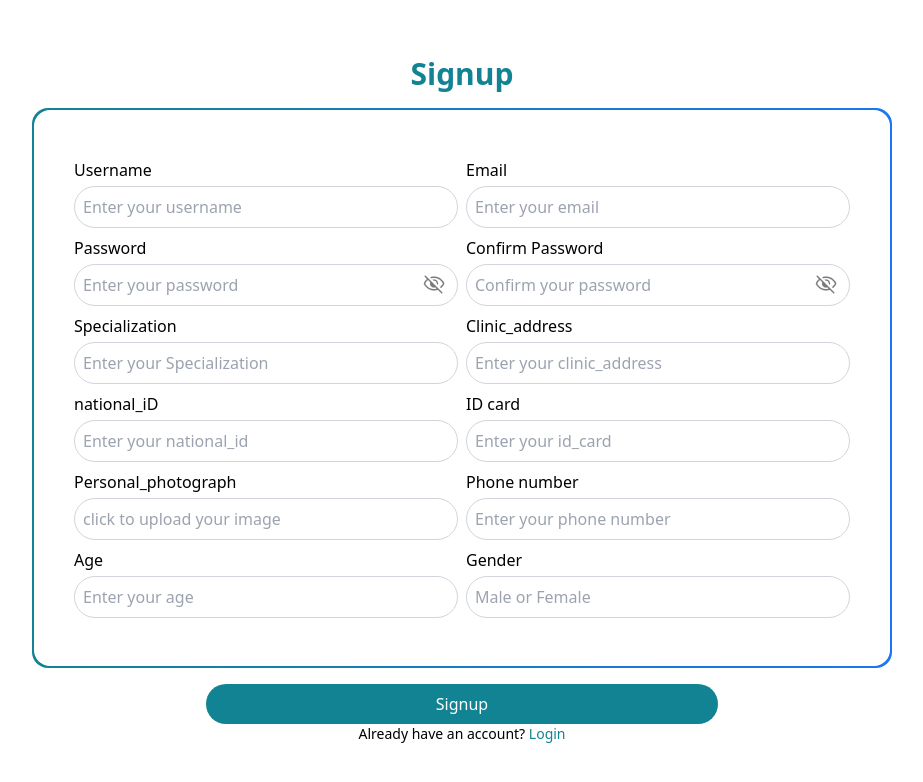
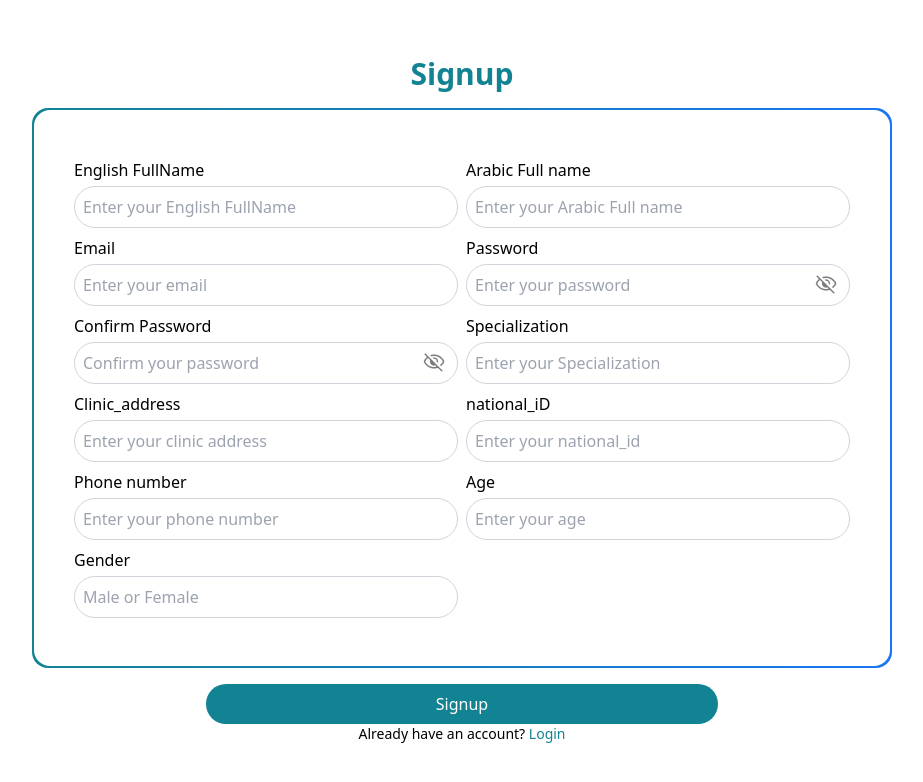
Before and after one commit to Medical-Society/Doctor-Website, a React (Vite) app: page / in a window 1280 px wide. Shown: the top 782 px of the page, without its empty margins (178-1101 px from the left). Built offline with nearby package versions, Linux system fonts and the light colour scheme.

Commit message:
removing elements not included in database

```diff
--- a/src/Pages/Signup.tsx
+++ b/src/Pages/Signup.tsx
@@ -9,7 +9,6 @@
 
 const Signup = () => {
   const [isLoading, setIsLoading] = useState(false);
-
   const [signup, setSignup] = useState<ISignupState>({
     englishFullName: "",
     arabicFullName: "",
--- a/src/data/data.ts
+++ b/src/data/data.ts
@@ -1,14 +1,23 @@
 import { FormInputProps } from "../Components/auth/FormInput";
 export const FormInputlist : FormInputProps[] = [
     {
-        label: "Username",
+        label: "English FullName",
         type: "text",
-        id: "username",
-        name: "username",
+        id: "englishFullName",
+        name: "englishFullName",
         value: "",
         onChange: () => {},
-        placeholder: "Enter your username"
+        placeholder: "Enter your English FullName"
 
+    },
+    {
+        label: "Arabic Full name",
+        type: "text",
+        id: "arabicFullName",
+        name: "arabicFullName",
+        value: "",
+        onChange: () => {},
+        placeholder: "Enter your Arabic Full name"
     },
     {   label: "Email",
         type: "email",
@@ -36,45 +45,27 @@
     },
     {   label: "Specialization",
         type: "text",
-        id: "Specialization",
-        name: "Specialization",
+        id: "specialization",
+        name: "specialization",
         value: "",
         onChange: () => {},
         placeholder: "Enter your Specialization"
     },
     {   label: "Clinic_address",
         type: "text",
-        id: "clinic_address",
-        name: "clinic_address",
+        id: "clinicAddress",
+        name: "clinicAddress",
         value: "",
         onChange: () => {},
-        placeholder: "Enter your clinic_address"
+        placeholder: "Enter your clinic address"
     },
     {   label: "national_iD",
         type: "text",
-        id: "national_id",
-        name: "national_id",
+        id: "nationalID",
+        name: "nationalID",
         value: "",
         onChange: () => {},
         placeholder: "Enter your national_id"
-    },
-    {
-        label: "ID card ",
-        type: "text",
-        id: "id_card",
-        name: "id_card",
-        value: "",
-        onChange: () => {},
-        placeholder: "Enter your id_card"
-    },
-    {
-        label: "Personal_photograph",
-        type: "text",
-        id: "Personal_photograph",
-        name: "Personal_photograph",
-        value: "",
-        onChange: () => {},
-        placeholder: "click to upload your image"
     },
     {   label: "Phone number",
          type :"number",
@@ -96,8 +87,8 @@
     {
         label: "Gender",
         type :"text",
-        id: "Gender",
-        name: "Gender",
+        id: "gender",
+        name: "gender",
         value: "",
         onChange: () => {},
         placeholder: "Male or Female"
```
